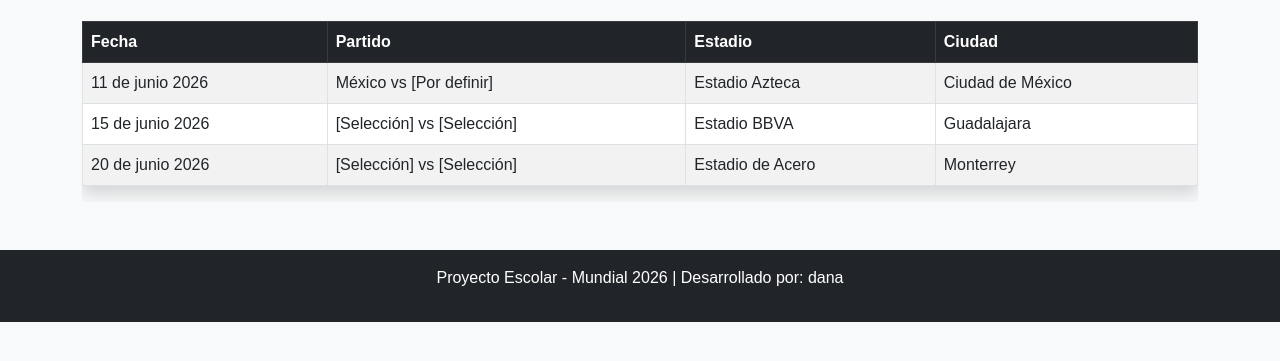
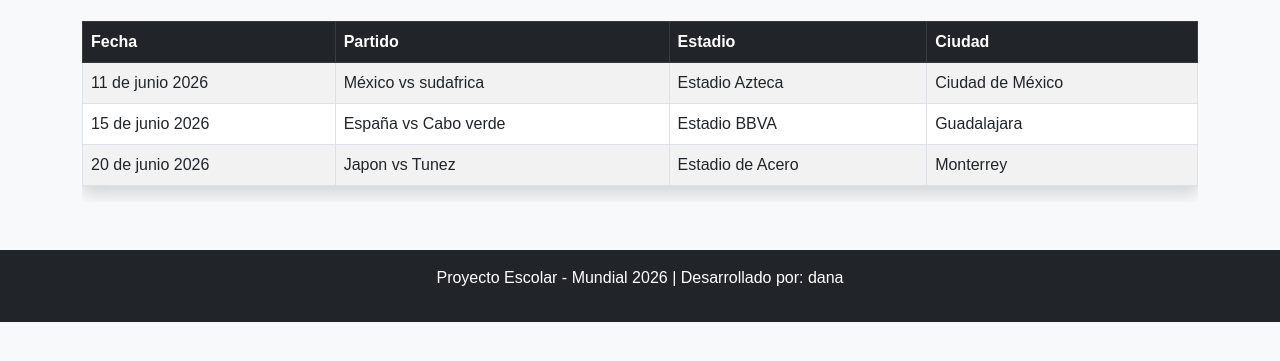
Before and after one commit to danacitlali/mundial, a plain HTML site: page calendario.html in a window 1280 px wide. Shown: the part 155-516 px from the top of the page. Drawn offline with nearby package versions, Linux system fonts and the light colour scheme; files that its build step writes are made by us from their sources; a script that the page names is missing.

Commit message:
Update calendario.html

```diff
--- a/calendario.html
+++ b/calendario.html
@@ -41,19 +41,19 @@
                 <tbody>
                     <tr>
                         <td>11 de junio 2026</td>
-                        <td>México vs [Por definir]</td>
+                        <td>México vs sudafrica</td>
                         <td>Estadio Azteca</td>
                         <td>Ciudad de México</td>
                     </tr>
                     <tr>
                         <td>15 de junio 2026</td>
-                        <td>[Selección] vs [Selección]</td>
+                        <td>España vs Cabo verde</td>
                         <td>Estadio BBVA</td>
                         <td>Guadalajara</td>
                     </tr>
                     <tr>
                         <td>20 de junio 2026</td>
-                        <td>[Selección] vs [Selección]</td>
+                        <td>Japon vs Tunez</td>
                         <td>Estadio de Acero</td>
                         <td>Monterrey</td>
                     </tr>
```
